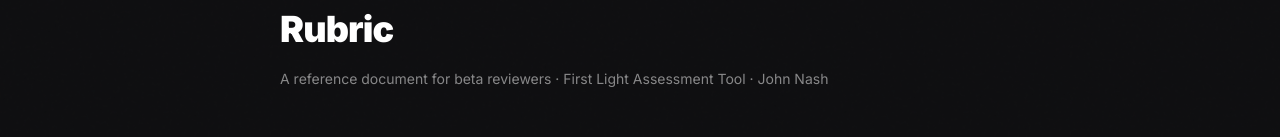
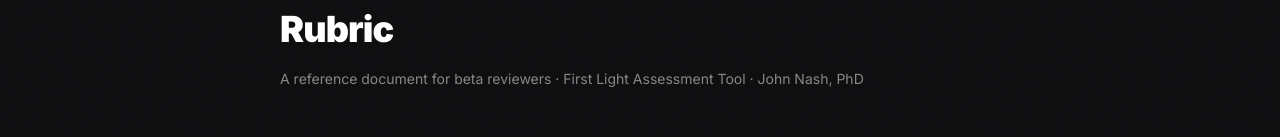
Before and after one commit to jbnash/first-light, a Next.js app: page /evidence in a window 1280 px wide. Shown: the part 211-348 px from the top of the page. Built offline with nearby package versions, Linux system fonts and the light colour scheme.

Commit message:
Update evidence page subtitle to include PhD credential
Co-Authored-By: Claude Sonnet 4.6 <noreply@anthropic.com>

```diff
--- a/src/app/evidence/page.tsx
+++ b/src/app/evidence/page.tsx
@@ -179,7 +179,7 @@ export default function EvidencePage() {
             Evidence Base for the Five-Dimension Rubric
           </h1>
           <p className="text-neutral-500 dark:text-white/50 text-sm leading-relaxed">
-            A reference document for beta reviewers · First Light Assessment Tool · John Nash
+            A reference document for beta reviewers · First Light Assessment Tool · John Nash, PhD
           </p>
         </div>
 
```
